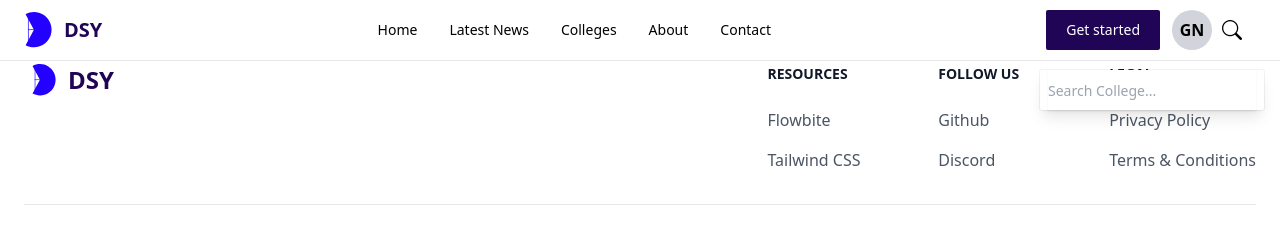
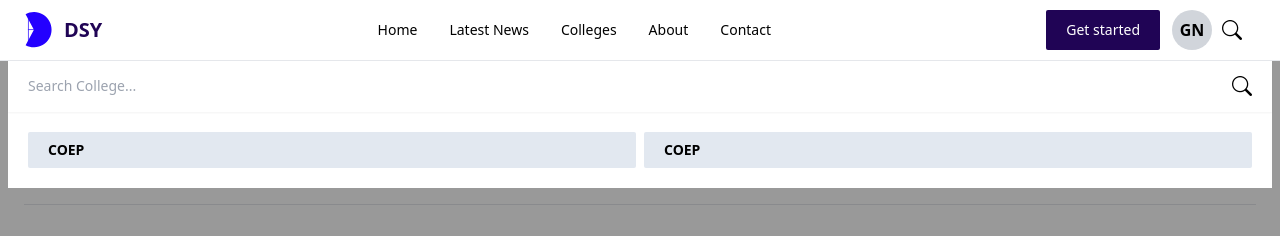
Before and after one commit to gauravn3112003/DSY_Consultancy-1, a Next.js app: page /Components/Nav in a window 1280 px wide. Both pictures are taken after a click on the element 1232 px from the left and 30 px from the top of the page. Shown: the top 236 px of the page. Built offline with nearby package versions, Linux system fonts and the light colour scheme.

Commit message:
Create search dropdown

```diff
--- a/pages/Components/Nav.js
+++ b/pages/Components/Nav.js
@@ -1,49 +1,6 @@
 import React, { useState } from "react";
 import Link from "next/link";
 import UserDropdown from "./UserDropdown";
-
-const SearchDropdown = () => {
-  const [userOpen, setUserOpen] = useState("hidden");
-  const toggleUser = () => {
-    if (userOpen == "hidden") {
-      setUserOpen("block");
-    } else {
-      setUserOpen("hidden");
-    }
-  };
-
-  return (
-    <>
-      <section className="relative">
-        <div
-          onClick={toggleUser}
-          type="button"
-          className="h-8 mr-3 w-8 rounded-full flex items-center justify-center font-semibold  sm:h-10 sm:w-10 cursor-pointer "
-          // src="/img/logo.svg"
-          alt="User dropdown"
-        >
-          <i className="bi font-bold text-xl bi-search"></i>
-        </div>
-
-        <div
-          className={`absolute ${userOpen} px-2 right-0 z-10 mt-5 w-56 origin-top-right rounded-sm bg-white shadow-lg ring-1 ring-black ring-opacity-5 focus:outline-none`}
-          role="menu"
-        >
-          <form
-            className=" py-2  w-full shadow-sm"
-            role="none"
-          >
-            <input
-              type="search"
-              placeholder="Search College..."
-              className=" outline-none w-full text-sm bg-white rounded-r-none"
-            />
-          </form>
-        </div>
-      </section>
-    </>
-  );
-};
 
 const Nav = () => {
   const [nav, setnav] = useState("");
@@ -102,6 +59,32 @@ const Nav = () => {
           </a>
         </Link>
       </li>
+    );
+  };
+
+  const [userOpen, setUserOpen] = useState("hidden");
+  const toggleUser = () => {
+    if (userOpen == "hidden") {
+      setUserOpen("block");
+    } else {
+      setUserOpen("hidden");
+    }
+  };
+  const SearchDropdown = () => {
+    return (
+      <>
+        <section className="relative">
+          <div
+            onClick={toggleUser}
+            type="button"
+            className="h-8 mr-3 w-8 rounded-full flex items-center justify-center font-semibold  sm:h-10 sm:w-10 cursor-pointer "
+            // src="/img/logo.svg"
+            alt="User dropdown"
+          >
+            <i className="bi font-bold text-xl bi-search"></i>
+          </div>
+        </section>
+      </>
     );
   };
 
@@ -176,6 +159,36 @@ const Nav = () => {
           </div>
         </div>
       </nav>
+
+      {/* Scroll Dropdown */}
+      <div
+        className={`fixed bg-black bg-opacity-40  filter   ${userOpen} px-2    h-screen mt-0   z-10  py-5 w-full transition-all  rounded-sm shadow-lg focus:outline-none`}
+      >
+        <form
+          className=" container relative flex justify-between items-center gap-5 bg-white px-5 py-3 m-auto shadow-sm"
+          role="none"
+        >
+          <input
+            type="search"
+            placeholder="Search College..."
+            className=" outline-none w-full  rounded-sm   text-sm bg-white rounded-r-none"
+          />
+
+          <i className="bi font-bold text-xl bi-search cursor-pointer "></i>
+        </form>
+        <div className="bg-white p-5 flex flex-col sm:flex-row justify-between gap-2 container m-auto ">
+          <Link href="/">
+            <div className=" cursor-pointer w-full sm:w-2/4 bg-slate-200 px-5 py-2 rounded-sm">
+              <h1 className="text-sm cursor-pointer font-semibold">COEP</h1>
+            </div>
+          </Link>
+          <Link href="/">
+            <div className=" cursor-pointer w-full sm:w-2/4 bg-slate-200 px-5 py-2 rounded-sm">
+              <h1 className="text-sm cursor-pointer font-semibold">COEP</h1>
+            </div>
+          </Link>
+        </div>
+      </div>
     </>
   );
 };
```
